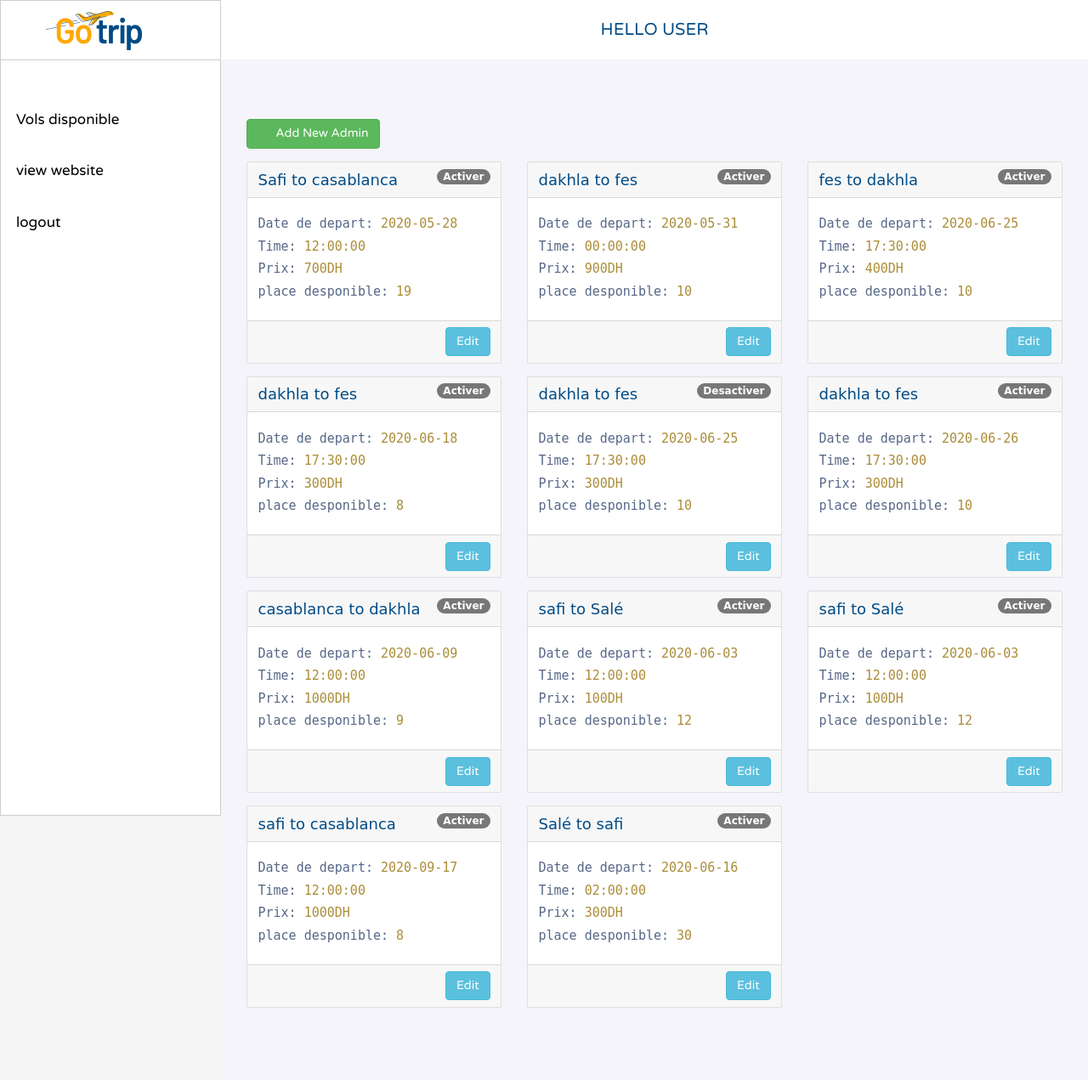
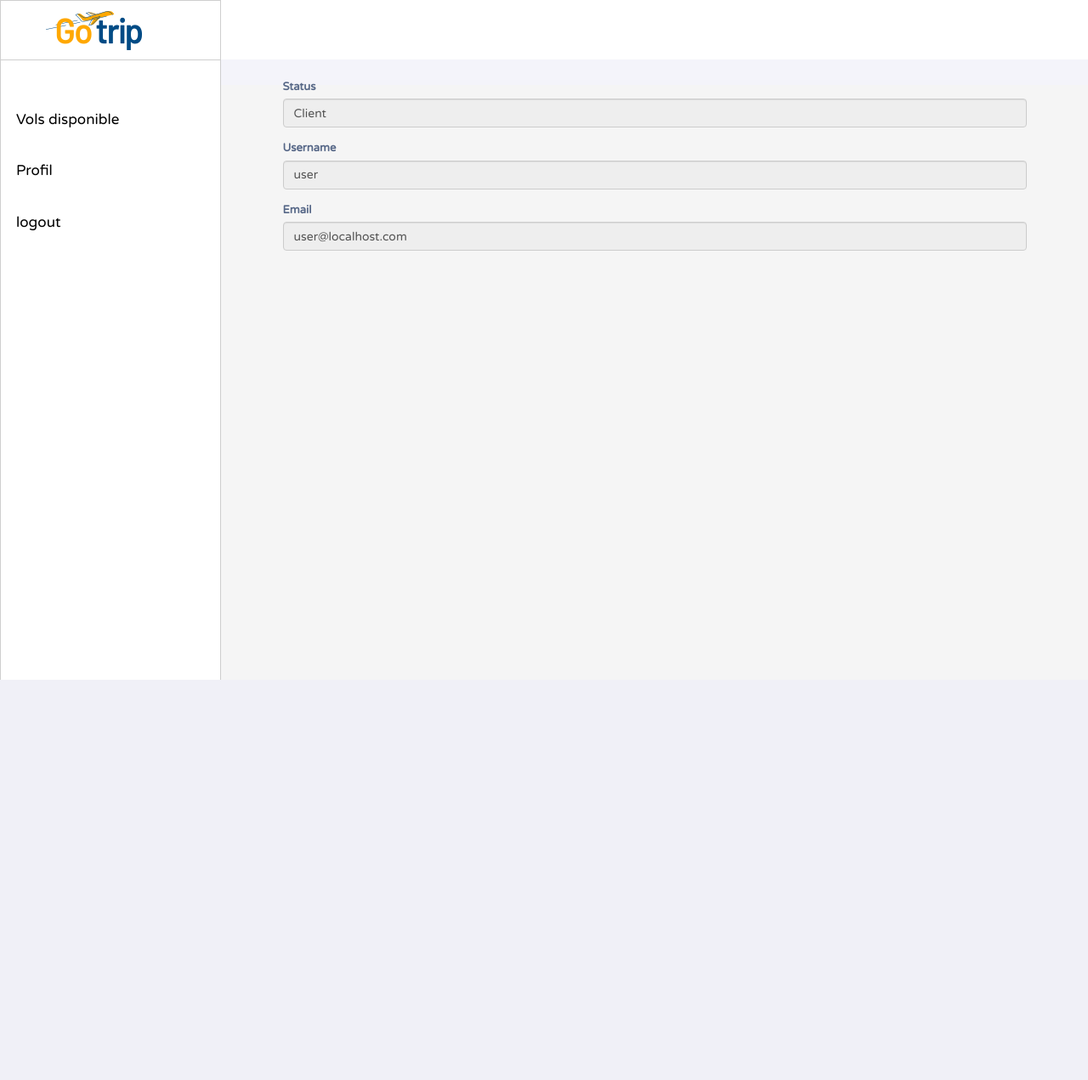
Before and after one commit to lamjadndour/brief-9-app_gestion_des_vols, a PHP site: page /adminprofil.php in a window 1280 px wide. Shown: the whole page at 85% size. After the commit the page ends 800 px from the top, so only its background shows below. Run offline with PHP 8.4, Linux system fonts and the light colour scheme; a user stored in the database is signed in; data comes from the database, SQL or seed files in the repository; data that the repository does not hold is empty.

Commit message:
corr after evaluated

```diff
--- a/adminprofil.php
+++ b/adminprofil.php
@@ -1,134 +1,55 @@
 <?php
 
+include "source/DB_connection.php";
 include "source/header.php";
 include "model/usermodel.php";
-include "model/vol_model.php";
-include "source/DB_connection.php";
 
 
-$query = mysqli_query($db, "SELECT * from vols");
-if (isset($_POST['add'])) {
-
-    $depart            = $_POST['depart'];
-    $destination       = $_POST['destination'];
-    $date_depart       = $_POST['date'];
-    $time              = $_POST['time'];
-    $prix              = $_POST['prix'];
-    $place_disponible  = $_POST['place'];
-    $status            = $_POST['status'];
-    $vols = new Vol();
-    $stat = $vols->vol_insert($depart, $destination, $date_depart, $time, $prix, $place_disponible, $status);
-}
-if ($_SESSION['user']['grade'] == 1) {
-    $grade = "Admin ";
-}
-?>
+if (@$idUser = $_SESSION['user']['iduser']) {
+    $user_m = new User;
+    $user = $user_m->user_show($idUser);
+    $user_rows = mysqli_num_rows($user);
 
 
-<!-- My Box Content -->
-
-<div class="session">
-    <?php echo "HELLO" . ' ' . $grade . ' ' . $_SESSION['user']['username']; ?>
-</div>
-
-</nav>
-<div class="boxContent">
-    <div class="firstRow">
-        <div class="addbtn">
-            <a href="#addEmployeeModal" class="btn btn-success" data-toggle="modal"><i class="material-icons">&#xE147;</i> <span>Add New Admin</span></a>
-        </div>
-        <div class="row row-cols-1 row-cols-md-3">
-            <?php while ($row = mysqli_fetch_array($query)) {  ?>
-                <div class="col mb-4">
-                    <div class="card h-100">
-                        <div class="card-header"><?php echo $row['depart'] . ' ' . 'to' . ' ' . $row['destination']; ?>
-                            <span class="badge badge-primary"><?php echo $row['status']; ?></span>
-                        </div>
-                        <div class="card-body">
-                            <h5 class="card-title">Date de depart: <span><?php echo $row['date_depart']; ?></span></h5>
-                            <h5 class="card-text">Time: <span><?php echo $row['time']; ?></span></h5>
-                            <h5 class="card-text">Prix: <span><?php echo $row['prix']; ?>DH</span></h5>
-                            <h5 class="card-text">place desponible: <span><?php echo $row['place_disponible']; ?></span></h5>
-
-                        </div>
-                        <div class="card-footer"><a href="vols_admin.php?id=<?php echo $row['idVol']; ?>" class="btn btn-info float-right"> Edit </a>
+    if ($user_rows > 0) {
+        while ($user_data =  mysqli_fetch_array($user)) {
+            $userName = $user_data['username'];
+            $userEmail = $user_data['Email'];
+            $userid = $user_data['iduser'];
+            if ($user_data['grade'] == 1) {
+                $userStatus = "Admin";
+            } else $userStatus = "Client";
+            echo '<div class="boxContent"> <div class="firstRow"> <div class="card-body card-body-plus">
+                <div class="e-profile">
+                    <div class="tab-content pt-3">
+                        <div class="tab-pane active">
+                            <form class="form" >
+                                <div class="row">
+                                    <div class="col">
+                                    <div class="row">
+                                            <div class="col">
+                                                <div class="form-group"> <label>Status</label>  <input class="form-control" type="text" value="' . $userStatus . '" disabled></div>
                                             </div>
                                         </div>
+                                        <div class="row">
+                                            <div class="col">
+                                                <div class="form-group"> <label>Username</label>  <input class="form-control" type="text" name="username" value="' . $userName . '" disabled></div>
                                             </div>
-            <?php  }  ?>
                                         </div>
-
-        <!-- Add Modal HTML -->
-        <div id="addEmployeeModal" class="modal fade">
-            <div class="modal-dialog">
-                <div class="modal-content">
-                    <form method="post" action="">
-                        <div class="modal-header">
-                            <h4 class="modal-title">Add Vol</h4>
-                            <button type="button" class="close" data-dismiss="modal" aria-hidden="true">&times;</button>
+                                        <div class="row">
+                                            <div class="col">
+                                                <div class="form-group"> <label>Email</label> <input class="form-control" type="text" name="email" value="' . $userEmail . '"disabled></div>
                                             </div>
-                        <div class="modal-body">
-                            <div class="form-group">
-                                <label>depart</label>
-                                <select name="depart" class="form-control" id="inputGroupSelect01">
-                                    <option selected>From...</option>
-                                    <option value="casablanca">casablanca</option>
-                                    <option value="fes">Fès</option>
-                                    <option value="safi">Safi</option>
-                                    <option value="dakhla">dakhla</option>
-                                    <option value="Salé">Salé</option>
-                                </select>
-                            </div>
-                            <div class="form-group">
-                                <label>Destination</label>
-                                <select name="destination" class="form-control" id="inputGroupSelect01">
-                                    <option selected>To...</option>
-                                    <option value="casablanca">Casablanca</option>
-                                    <option value="fes">Fès</option>
-                                    <option value="safi">safi</option>
-                                    <option value="dakhla">dakhla</option>
-                                    <option value="Salé">Salé</option>
-                                </select>
-                            </div>
-                            <div class="form-group">
-                                <label>Date depart</label>
-                                <input type="date" class="form-control" name="date" placeholder="Enter la date" required>
-                            </div>
-                            <div class="form-group">
-                                <label>Time</label>
-                                <input type="text" class="form-control" name="time" placeholder="Enter time">
-                            </div>
-                            <div class="form-group">
-                                <label>Price</label>
-                                <input type="text" class="form-control" name="prix" placeholder="Enter Price">
-                            </div>
-                            <div class="form-group">
-                                <label>Place desponible</label>
-                                <input type="number" class="form-control" placeholder="Enter numbre place" name="place" min="1" max="50">
-                            </div>
-
-                            <div class="form-group">
-                                <label for="exampleInputEmail1">Status</label>
-                                <select name="status" class="form-control" id="inputGroupSelect01">
-
-                                    <option value="Activer">Activer</option>
-                                    <option value="Desactiver">Desactiver</option>
-
-                                </select>
                                         </div>
 
                                     </div>
-                        <div class="modal-footer">
-                            <input type="button" class="btn btn-default" data-dismiss="modal" value="Cancel">
-                            <input type="submit" class="btn btn-success" name="add" value="Add">
                                 </div>
+
                             </form>
                         </div>
                     </div>
                 </div>
-
-        <script src="https://ajax.googleapis.com/ajax/libs/jquery/3.5.1/jquery.min.js"></script>
-        <script src="https://maxcdn.bootstrapcdn.com/bootstrap/3.3.7/js/bootstrap.min.js"></script>
-        </body>
-
-        </html>
+            </div></div></div>';
+        }
+    }
+}
--- a/controller/logFunctions.php
+++ b/controller/logFunctions.php
@@ -9,8 +9,7 @@ $errors   = array();
 if (isset($_POST['login'])) {
 	$username    =  e($_POST['username']);
 	$password  =  e($_POST['password']);
-	$login_user = new User;
-	$login_user->user_login($username, $password);
+	User::user_login($username, $password);
 }
 
 // Sign-up respond
--- a/model/usermodel.php
+++ b/model/usermodel.php
@@ -24,7 +24,7 @@ class User
                 header("Location: userprofil.php?id=$id");
             }
         } else {
-            array_push($errors, "Data insert is false");
+            array_push($errors, "Data inserted is false");
         }
     }
     // REGISTER USER
--- a/model/vol_model.php
+++ b/model/vol_model.php
@@ -3,29 +3,6 @@
 
 class Vol
 {
-  public $idVol;
-  public $depart;
-  public $destination;
-  public $date_depart;
-  public $time;
-  public $prix;
-  public $place_disponible;
-  public $status;
-
-
-
-  // //--------show Function-------------
-  // public function show($Table_Name)
-  // {
-  //   global $db;
-  //   $array = array();
-  //   $query = "SELECT * FROM " . $Table_Name . "";
-  //   $result = mysqli_query($db, $query);
-  //   while ($row = mysqli_fetch_assoc($result)) {
-  //     $array[] = $row;
-  //   }
-  //   return $array;
-  // }
 
   // --------Insert Function----------
   function vol_insert($depart, $destination, $date_depart, $time, $prix, $place_disponible, $status)
@@ -56,11 +33,4 @@ class Vol
               status = '$status'
               where idVol = '$id1'");
   }
-
-  // --------Delete Function----------
-  //    function user_delete($id) {
-  //    mysqli_query($this->conn,"DELETE from users where iduser = '$id'");
-
-
-
 }
--- a/source/header.php
+++ b/source/header.php
@@ -24,12 +24,12 @@
     <!-- My Side Barre -->
     <div class="sideBarre">
         <div class="sideBarre__logo">
-            <img src="images/logo.png" alt="">
+            <img src="images/logo.png" alt="" href="index.php">
         </div>
         <div class="sideBarre__menu">
             <ul>
-                <li><a href="adminprofil.php">Vols disponible</a></li>
-                <li><a href="index.php">view website</a></li>
+                <li><a href="admininstration.php">Vols disponible</a></li>
+                <li><a href="adminprofil.php">Profil</a></li>
                 <li><a href="controller/logout.php">logout</a></li>
 
             </ul>
--- a/source/navigation.php
+++ b/source/navigation.php
@@ -12,7 +12,7 @@
 
         if ($_SESSION['user']["grade"] == 1) {
       ?>
-          <a class="nav-item nav-link my-auto  text-center" href="adminprofil.php">Administration</a>
+          <a class="nav-item nav-link my-auto  text-center" href="admininstration.php">Administration</a>
         <?php
         } else {
         ?>
```
Also changed, not shown: admininstration.php (added, +135 -0 lines), controller/userfunctions.php (+51 -1 lines), userprofil.php (+16 -5 lines). Lines whose indentation alone changed are shown as unchanged.
